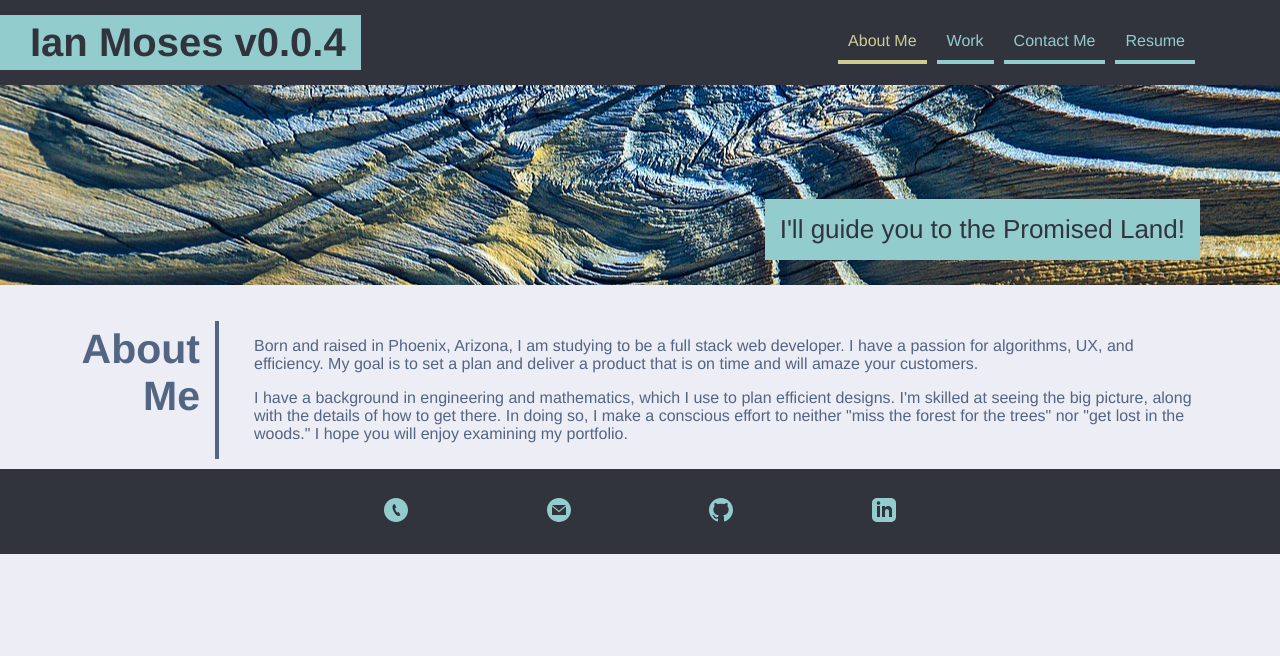
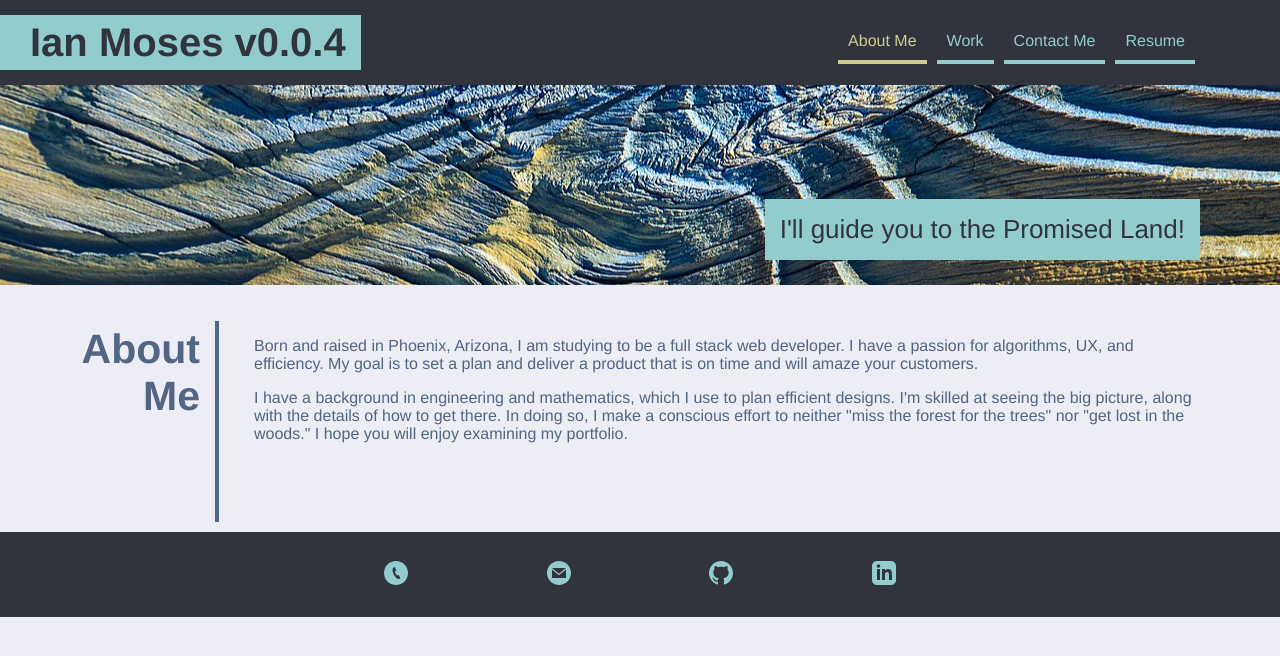
Before and after one commit to Moses-Ian/portfolio, a React (Create React App) app: page / in a window 1280 px wide. Shown: the top 656 px of the page. Built offline with nearby package versions, Linux system fonts and the light colour scheme.

Commit message:
added some page transitions

```diff
--- a/package.json
+++ b/package.json
@@ -10,6 +10,7 @@
     "react": "^18.1.0",
     "react-dom": "^18.1.0",
     "react-scripts": "5.0.1",
+    "react-spring": "^9.4.5",
     "web-vitals": "^2.1.4"
   },
   "scripts": {
--- a/public/assets/css/style.css
+++ b/public/assets/css/style.css
@@ -135,6 +135,7 @@ h2 {
 	margin-right: var(--right-margin-large);
 	max-height: 600px;
 	flex: 1 0 0;
+	overflow: hidden;
 }
 
 .project {
--- a/src/App.js
+++ b/src/App.js
@@ -10,16 +10,20 @@ import Footer from './components/Footer';
 function App() {
 
 	const [currentArticle, setArticle] = useState('about');
+	const [nextArticle, setNextArticle] = useState('about');
+
+	console.log(`App: currentArticle = ${currentArticle}`);
 
   return (
     <div className="App">
 			<Header
 				currentArticle={currentArticle}
 				setArticle={setArticle}
+				setNextArticle={setNextArticle}
 			/>
 			<Hero />
-			{ currentArticle === 'about' && <About /> }
-			{ currentArticle === 'work' && <Work /> }
+			{ currentArticle === 'about' && <About nextArticle={nextArticle} setArticle={setArticle}/> }
+			{ currentArticle === 'work' && <Work nextArticle={nextArticle} setArticle={setArticle} /> }
 			{ currentArticle === 'contact' && <Contact /> }
 			{ currentArticle === 'resume' && <Resume /> }
 			<Footer />
--- a/src/components/About.js
+++ b/src/components/About.js
@@ -1,10 +1,39 @@
-import React, { useState } from 'react';
+import React, { useState, useEffect } from 'react';
+import { useSpring, useTransition, config, animated } from "react-spring";
 import Title from './Title';
 
-const About = () => {
+const height = 201	//height on my screen
+
+const About = ({nextArticle, setArticle}) => {
+
+	const visible = nextArticle === 'about';
+
+  const fadeStyles = useSpring({
+    config: { ...config.stiff },
+    from: { opacity: 0 },
+    to: {
+      opacity: visible ? 1 : 0
+    },
+		leave: { opacity: 0 }
+  });
+
+  const slideInStyles = useSpring({
+    config: { ...config.stiff },
+    from: { opacity: 0, height: 0 },
+    to: {
+      opacity: visible ? 1 : 0,
+      height: visible ? height : 0
+    }
+  });
+
+
+	useEffect(() => {
+		setTimeout(() => setArticle(nextArticle), 500);
+	});
+
 	return (
-		<article>
-			<Title title='About Me' />
+		<animated.article style={slideInStyles}>
+			<Title title='About Me' visible={visible}/>
 			<div className="about-text">
 				<p>
 					Born and raised in Phoenix, Arizona, I am studying to be a full stack web developer. I have a passion for algorithms, UX, and efficiency. My goal is to set a plan and deliver a product that is on time and will amaze your customers.
@@ -13,7 +42,7 @@ const About = () => {
 					I have a background in engineering and mathematics, which I use to plan efficient designs. I'm skilled at seeing the big picture, along with the details of how to get there. In doing so, I make a conscious effort to neither "miss the forest for the trees" nor "get lost in the woods." I hope you will enjoy examining my portfolio.
 				</p>
 			</div>
-		</article>
+		</animated.article>
 	)
 };
 
--- a/src/components/Header.js
+++ b/src/components/Header.js
@@ -1,6 +1,6 @@
 import React, { useState } from 'react';
 
-const Header = ({currentArticle, setArticle}) => {
+const Header = ({currentArticle, setArticle, setNextArticle}) => {
 	return (
 		<header>
 			<div className="name">
@@ -9,19 +9,19 @@ const Header = ({currentArticle, setArticle}) => {
 			<nav id="links">
 				<div>
 					<a className={currentArticle === 'about' ? 'current-article' : ''}
-						onClick={() => setArticle('about')}>
+						onClick={() => setNextArticle('about')}>
 						About Me
 					</a>
 					<a className={currentArticle === 'work' ? 'current-article' : ''}
-						onClick={() => setArticle('work')}>
+						onClick={() => setNextArticle('work')}>
 						Work
 					</a>
 					<a className={currentArticle === 'contact' ? 'current-article' : ''}
-						onClick={() => setArticle('contact')}>
+						onClick={() => setNextArticle('contact')}>
 						Contact Me
 					</a>
 					<a className={currentArticle === 'resume' ? 'current-article' : ''}
-						onClick={() => setArticle('resume')}>
+						onClick={() => setNextArticle('resume')}>
 						Resume
 					</a>
 				</div>
--- a/src/components/Title.js
+++ b/src/components/Title.js
@@ -1,10 +1,32 @@
 import React from 'react';
+import { useSpring, useTransition, config, animated } from "react-spring";
 
-const Title = ({title}) => {
+const height = 500;
+
+const Title = ({title, visible}) => {
+
+  const fadeStyles = useSpring({
+    config: { ...config.stiff },
+    from: { opacity: 0 },
+    to: {
+      opacity: visible ? 1 : 0
+    },
+		leave: { opacity: 0 }
+  });
+
+  const slideInStyles = useSpring({
+    config: { ...config.slow },
+    from: { opacity: 0, transform: "translate3d(-25%, 0px, 0px)" },
+    to: {
+      opacity: visible ? 1 : 0,
+      transform: "translate3d(0px, 0px, 0px)"
+    }
+  });
+
 	return (
-		<div className="title">
+		<animated.div className="title" style={slideInStyles}>
 			<h2>{title}</h2>
-		</div>
+		</animated.div>
 	)
 };
 
--- a/src/components/Work.js
+++ b/src/components/Work.js
@@ -1,4 +1,5 @@
-import React, { useState } from 'react';
+import React, { useState, useEffect } from 'react';
+import { useSpring, useTransition, config, animated } from "react-spring";
 import Project from './Project';
 import Title from './Title';
 
@@ -45,18 +46,47 @@ const projects = [
 	}
 ]
 
-const Work = () => {
-	return (
-		<article>
-			<Title title='Work' />
-			<div className="work-projects">
+const height = 582	//height on my screen
+// const height = 100	//height on my screen
+// const height = 450	//height on my screen
+
+const Work = ({nextArticle, setArticle}) => {
+
+	const visible = nextArticle === 'work';
+
+  const fadeStyles = useSpring({
+    config: { ...config.molasses },
+    from: { opacity: 0 },
+    to: {
+      opacity: visible ? 1 : 0
+    },
+		leave: { opacity: 0 }
+  });
+
+  const slideInStyles = useSpring({
+    config: { ...config.wobbly },
+    from: { opacity: 0, height: 0 },
+    to: {
+      opacity: visible ? 1 : 0,
+      height: visible ? height : 0
+    }
+  });
+
+	useEffect(() => {
+		setTimeout(() => setArticle(nextArticle), 500);
+	});
+
+return (
+		<animated.article style={slideInStyles}>
+			<Title title='Work' visible={visible}/>
+			<animated.div className="work-projects" style={fadeStyles}>
 			{
 				projects.map(project => (
 					<Project props={project} key={project.id}/>
 				))
 			}
-			</div>
-		</article>
+			</animated.div>
+		</animated.article>
 	)
 };
 
```
Also changed, not shown: 1 other file (tests, documents, lock files or other folders).
